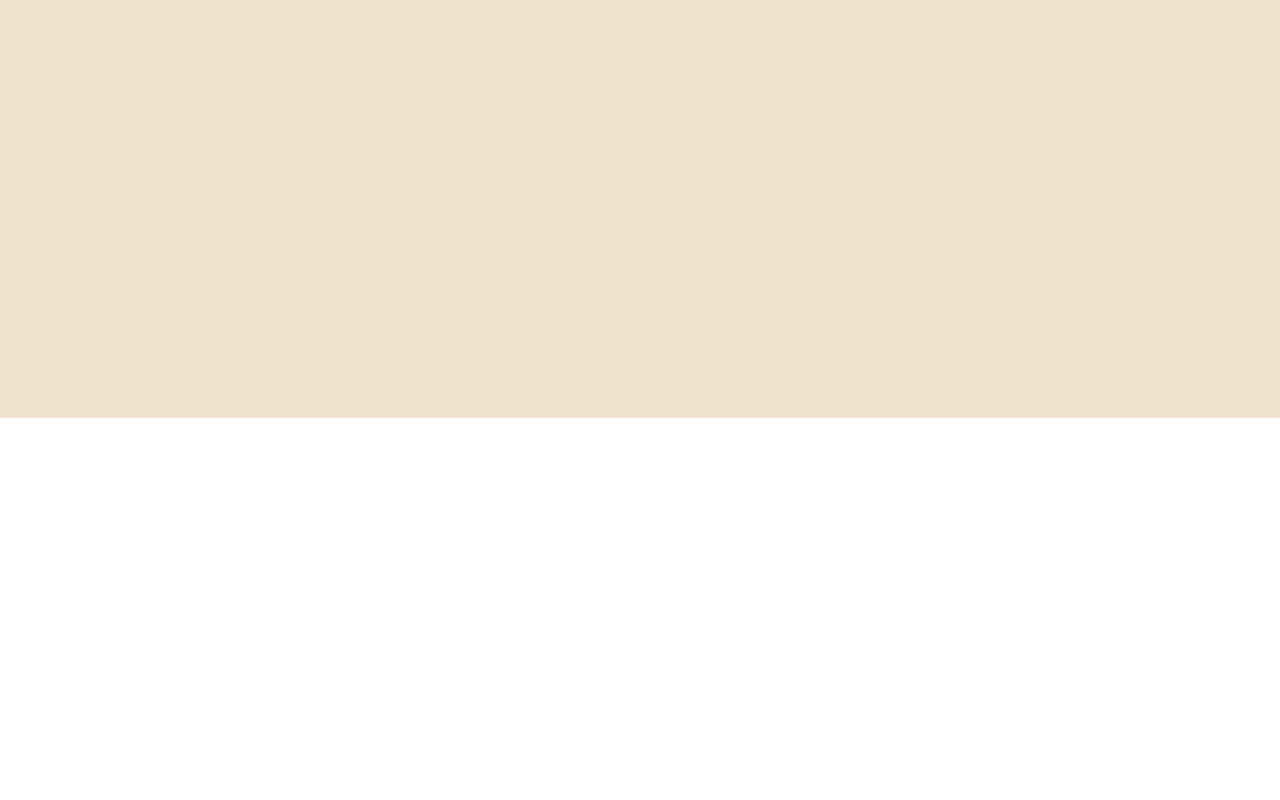
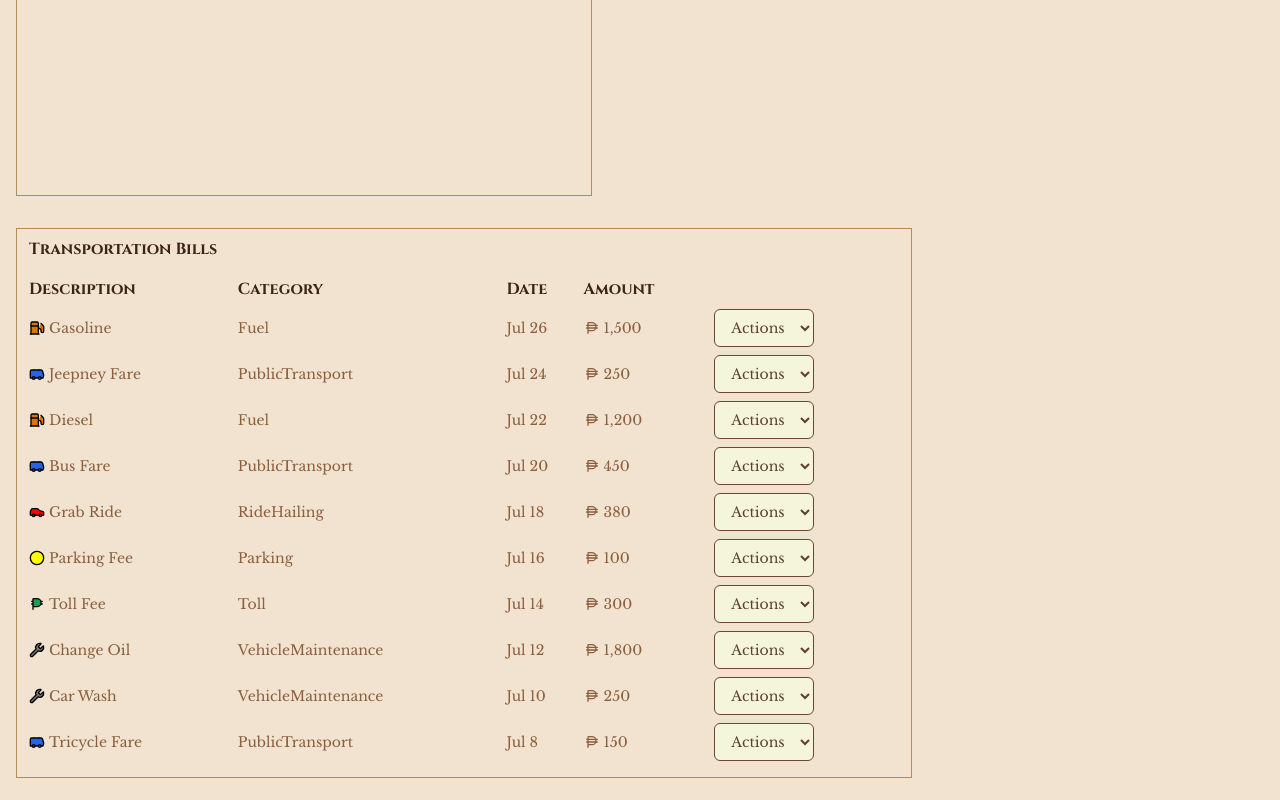
Before and after one commit to Jericho0909/home-expense-tracker, a Next.js app: page /1/transportation in a window 1280 px wide. Shown: the part 462-1262 px from the top of the page. Before the commit the page ends 880 px from the top, so only its background shows below. Built offline with nearby package versions, Linux system fonts and the light colour scheme; a web font is replaced by a local one.

Commit message:
feat: add transportation icons and finalize page UI

```diff
--- a/app/(root)/[expenses]/foodandhouse/page.tsx
+++ b/app/(root)/[expenses]/foodandhouse/page.tsx
@@ -88,7 +88,7 @@ const FoodAndHousePage = () => {
                 </span>
         },
         {
-            label: "category",
+            label: "Category",
             render: (item) =>
                item.category,
         },
--- a/app/(root)/[expenses]/transportation/page.tsx
+++ b/app/(root)/[expenses]/transportation/page.tsx
@@ -4,10 +4,14 @@ import { useContext, useEffect } from "react"
 import ExpensesSectionContext from "@/app/context/expensesSectionContext"
 import ButtonModal from "@/app/components/ButtonModal"
 import SummaryCards from "@/app/components/SummaryCard"
+import BillsTable from "@/app/components/BillsTable"
 import { Car,
     PhilippinePeso,
 } from 'lucide-react';
 import { TransportationData } from "@/app/constant/expensesData"
+import type { TableColumn, TransportationExpense } from "@/app/type/model"
+import formatPurchaseDate from "@/app/utils/formatPurchaseDate"
+import { TransportationBillIcons } from "@/app/constant/billIcons"
 
 type SummaryType = {
     id: string | number;
@@ -85,6 +89,36 @@ const Transportation = () => {
             name: "BUDGET LEFT",
             budget: budgetLeft
         },
+    ]
+
+    const TransportationColumn: TableColumn<TransportationExpense>[] = [
+        {
+            label: "Description",
+            render: (item) =>
+                <span className="flex items-center gap-1">
+                    {TransportationBillIcons[item.category].icon}
+                    {item.name}
+                </span>
+        },
+        {
+            label: "Category",
+            render: (item) =>
+               item.category,
+        },
+        {
+            label: "Date",
+            render: (item) => formatPurchaseDate(item.purchaseDate),
+        },
+        {
+            label: "Amount",
+            render: (item) =>
+                <span className="flex items-center gap-1">
+                    <PhilippinePeso
+                        size={16}
+                    />
+                    {item.amount.toLocaleString("en-US")}
+                </span>,
+        }
     ]
 
     useEffect(() => {
@@ -177,6 +211,32 @@ const Transportation = () => {
                 ))}
             </div>
 
+            <div className="flex w-xl h-72 p-1 border border-[#B38B59] mb-8">
+                <span
+                    className="font-bold text-[#3B2416]"
+                    style={{ fontFamily: "var(--font-cinzel)"}}
+                >
+                    Transportation Breakdown
+                </span>
+            </div>
+
+            <div className="w-4xl h-auto py-1 px-2 border border-[#B38B59] mb-8">
+                <div className="flex flex-col p-1 w-">
+                    <span
+                        className="font-bold text-[#3B2416]"
+                        style={{ fontFamily: "var(--font-cinzel)"}}
+                    >
+                        Transportation Bills
+                    </span>
+                </div>
+                <div className="block w-auto min-h-48 p-1">
+                    <BillsTable
+                        data={transportationExpenses}
+                        columns={TransportationColumn}
+                    />
+                </div>
+            </div>
+
         </section>
     )
 }
--- a/app/constant/billIcons.tsx
+++ b/app/constant/billIcons.tsx
@@ -17,6 +17,12 @@ import {
     Bubbles,
     House,
     Bath,
+    Fuel,
+    Bus,
+    Car,
+    CircleParking,
+    PhilippinePeso,
+    Wrench,
     CircleCheck,
     CircleAlert,
     CircleX,
@@ -25,6 +31,7 @@ import {
 import type {
     UtilitiesNames,
     FoodAndHouseHoldCategory,
+    TransportationCategory,
     StatusType,
     IconType,
 } from "@/app/type/model";
@@ -48,7 +55,7 @@ export const UtilityBillIcons: Record<UtilitiesNames, IconType> = {
     CookingGas: {
         icon: <Flame size={16} color="black" fill="red" />,
     }
-};
+}
 
 export const FoodAndHousholdBillIcons: Record<FoodAndHouseHoldCategory, IconType> = {
     Groceries: {
@@ -89,6 +96,27 @@ export const FoodAndHousholdBillIcons: Record<FoodAndHouseHoldCategory, IconType
     },
 }
 
+export const TransportationBillIcons: Record<TransportationCategory, IconType> = {
+    Fuel: {
+        icon: <Fuel size={16} color="black" fill="#D97706" />,
+    },
+    PublicTransport: {
+        icon: <Bus size={16} color="black" fill="#2563EB" />,
+    },
+    RideHailing: {
+        icon: <Car size={16} color="black" fill="red" />,
+    },
+    Parking: {
+        icon: <CircleParking size={16} color="black" fill="yellow" />,
+    },
+    Toll: {
+        icon: <PhilippinePeso  size={16} color="black" fill="#16A34A" />,
+    },
+    VehicleMaintenance: {
+        icon: <Wrench size={16} color="black" fill="#78716C" />,
+    },
+}
+
 export const StatusColor: Record<StatusType, string> = {
     Paid: "#6B8E6B",
     Pending: "#C49A5A",
```
